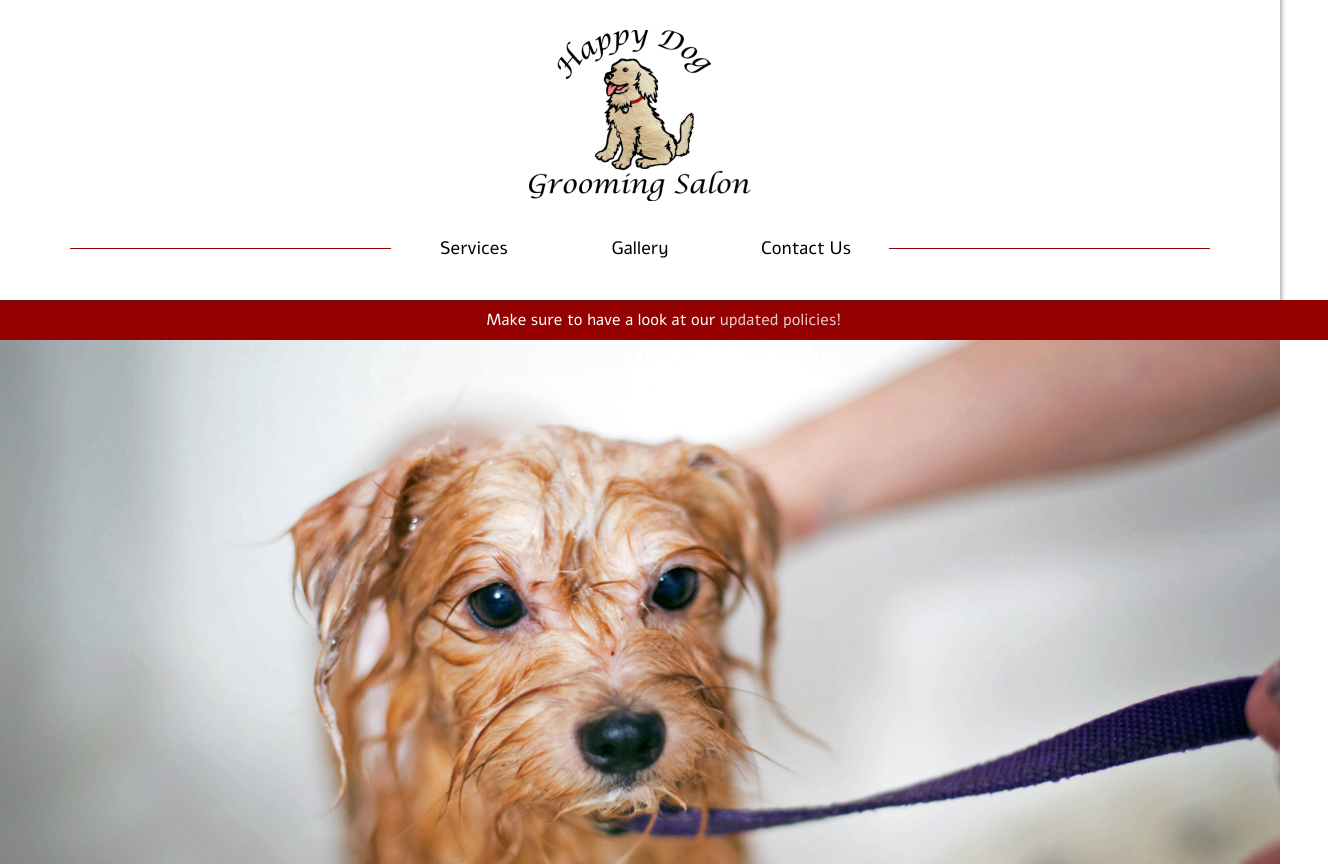
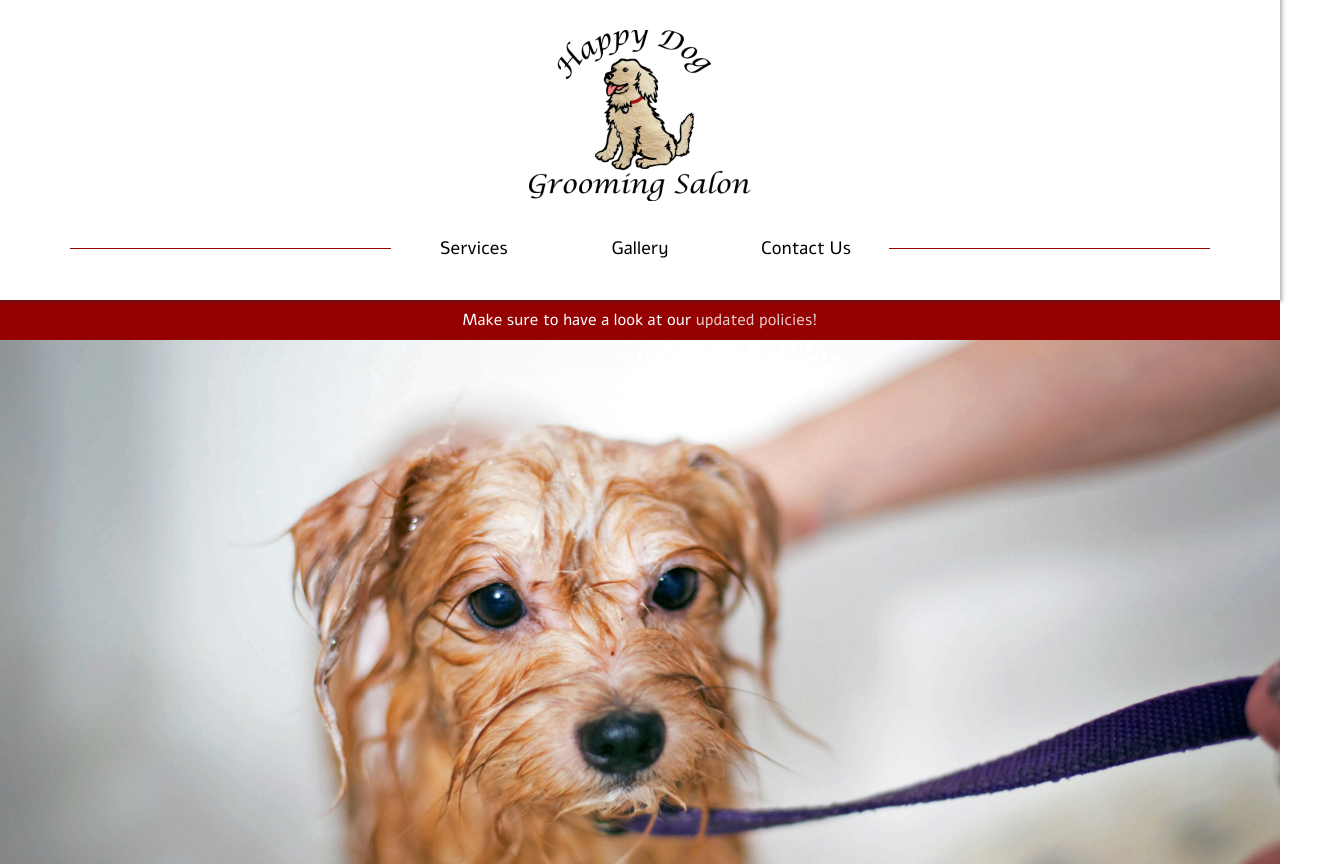
Before and after one commit to hdgrooming/website, a Next.js app: page / in a window 1280 px wide. Shown: the top 864 px of the page, 1328 px wide, since content can reach past the window. Built offline with nearby package versions, Linux system fonts and the light colour scheme.

Commit message:
fix overflow

```diff
--- a/components/AnnouncementBanner/AnnouncementBanner.tsx
+++ b/components/AnnouncementBanner/AnnouncementBanner.tsx
@@ -12,7 +12,7 @@ const S = {
     position: sticky;
     top: 0;
     left: 0;
-    width: 100vw;
+    width: calc(100% - 48px);
     background: ${theme.color.red};
     color: ${theme.color.white};
     font-family: ${theme.font.sans};
```
